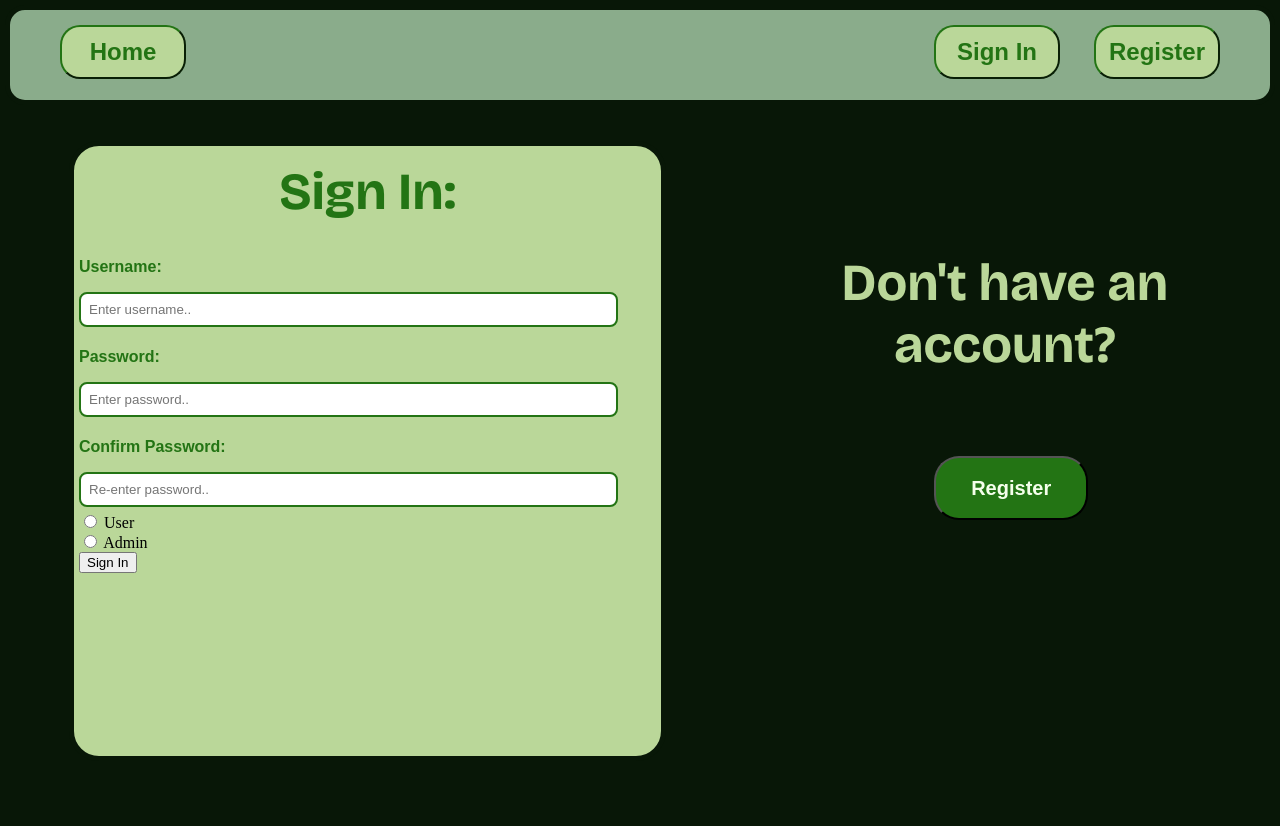
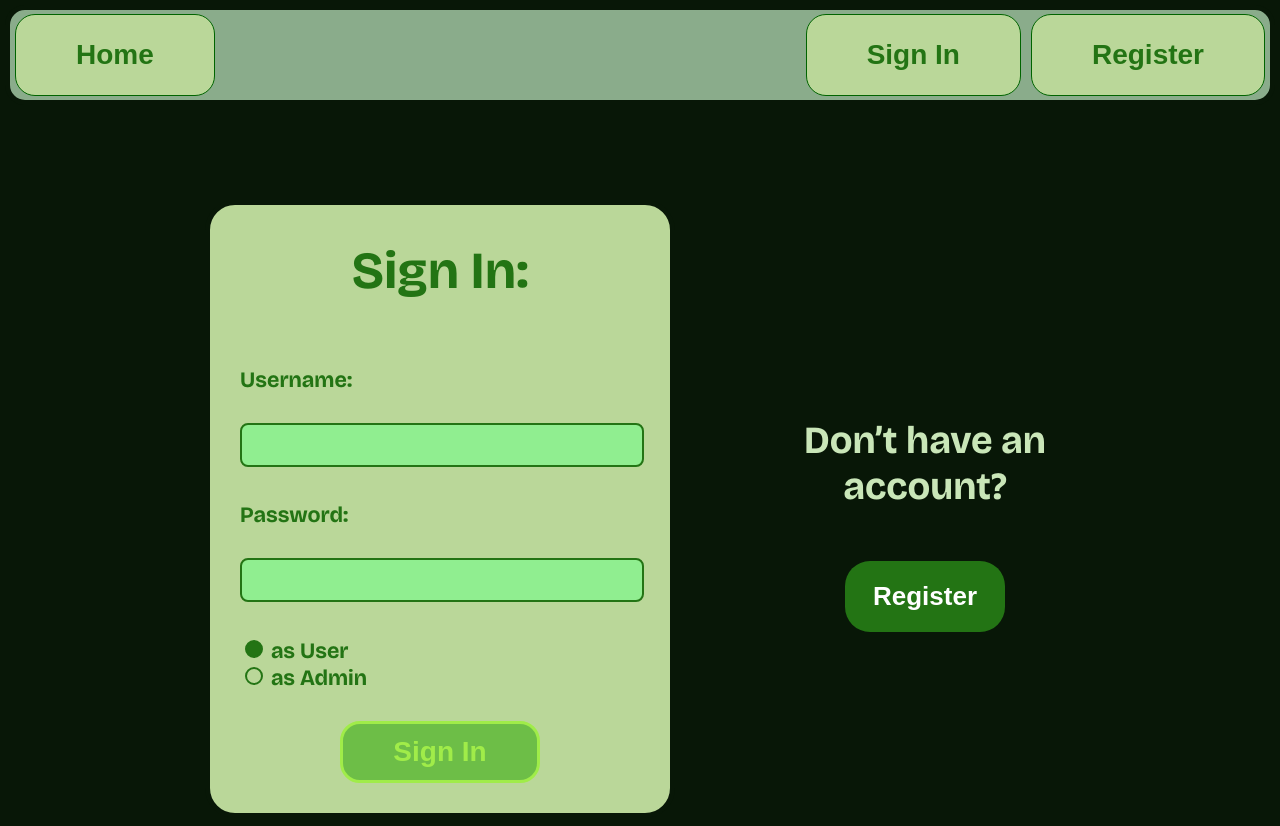
Before and after one commit to sukka-t/BugTracker-Lite, a plain HTML site: page Frontend/signInPage.html in a window 1280 px wide. Before the commit the page ends 800 px from the top, so only its background shows below. Drawn offline with Linux system fonts and the light colour scheme.

Commit message:
Add files via upload

```diff
--- /dev/null
+++ b/Frontend/register.css
@@ -0,0 +1,145 @@
+@font-face {
+    font-family: 'Bricolage Grotesque';
+    src: url('fonts/BricolageGrotesque-Bold.otf') format('opentype');
+    font-weight: normal;
+    font-style: normal;
+}
+
+.nav-button{
+    background-color:#BAD799;
+    color:#237414;
+    border-radius:20px;
+    position:absolute;
+    height:60%;
+    width:10%;
+    border-width:2px;
+    border-color:#237414;
+    font-family: 'Darker Grotesque', sans-serif;
+    font-weight: bold;
+    font-size:24px;
+}
+
+.navigation-bar {
+    position: fixed;
+    top: 0;
+    left: 0;
+    right: 0;
+    height: 10%;
+    background-color: #8aac8b;
+    border: 5px solid #4d7a3b;
+    border-radius: 20px;
+    margin: 5px;
+    padding: 5px;
+
+    display: flex;
+    justify-content: space-between;
+    align-items: center;
+}
+
+.left-buttons,
+.right-buttons {
+    display: flex;
+    gap: 10px;
+}
+
+button {
+    background-color: #BAD799;
+    color: #237414;
+    font-weight: bold;
+    padding: 24px 60px;
+    border: 1px solid #237414;
+    border-radius: 20px;
+    cursor: pointer;
+    font-size: 28px;
+}
+
+button:hover {
+    background-color: #000000;
+}
+
+body {
+    background-color: #4d7a3b;
+    font-family:'Bricolage Grotesque';
+    margin: 0;
+    min-height: 100vh;
+
+    display: flex;
+    justify-content: center;
+    align-items: center;
+    padding: 20px;
+    box-sizing: border-box;
+}
+
+.register-box {
+    position: relative;
+    width: min(90%, 577px);
+    background-color: #bad799;
+    text-align: left;
+    border: 5px solid #4d7a3b;
+    border-radius: 30px;
+    padding: clamp(10px, 2vw, 20px);
+    box-sizing: border-box;
+
+    /* Center in page dynamically */
+    margin: 5vh auto; /* vertical and horizontal centering */
+    display: flex;
+    flex-direction: column;
+    align-items: center;
+}
+
+.register-box h1 {
+    font-family: 'Bricolage Grotesque';
+    font-size: clamp(28px, 5vw, 52px);
+    color: #237414;
+    text-align: center;
+    margin-bottom: clamp(10px, 2vw, 20px);
+}
+
+/* Labels */
+.register-box p {
+    font-family: 'Darker Grotesque', sans-serif;
+    font-weight: bold;
+    font-size: clamp(14px, 2vw, 16px);
+    color: #237414;
+    margin: 0.5em 0 0.2em;
+    align-self: flex-start;
+}
+
+/* Inputs */
+.register-box input[type="text"],
+.register-box input[type="password"],
+.register-box input[type="email"] {
+    width: 100%;
+    padding: clamp(6px, 1.2vw, 10px);
+    border: 2px solid #237414;
+    border-radius: 8px;
+    margin-bottom: clamp(5px, 1vw, 10px);
+    font-family: 'Darker Grotesque', sans-serif;
+    font-size: clamp(14px, 2vw, 16px);
+    box-sizing: border-box;
+}
+
+/* Radio buttons */
+.register-box input[type="radio"] {
+    transform: scale(1.5); /* increase size */
+    accent-color: #237414; /* change color */
+    margin-right: 8px;
+}
+
+/* Submit button */
+.register-box button {
+    background-color: #56a64a;
+    color: black;
+    font-weight: bold;
+    border: 3px solid #237414;
+    border-radius: 20px;
+    padding: clamp(8px, 1.5vw, 12px) clamp(16px, 3vw, 24px);
+    font-size: clamp(14px, 2vw, 18px);
+    cursor: pointer;
+    margin-top: clamp(10px, 2vw, 20px);
+    align-self: flex-end;
+}
+
+.register-box button:hover {
+    background-color: #4d9140;
+}
--- a/Frontend/signIn.css
+++ b/Frontend/signIn.css
@@ -9,76 +9,155 @@ body{
     background-color:#081707;
 }
 
+.navigation-bar {
+    position: fixed;
+    top: 0;
+    left: 0;
+    right: 0;
+    height: 10%;
+    background-color: #8aac8b;
+    border: 5px solid #081707;
+    border-radius: 20px;
+    margin: 5px;
+    padding: 5px;
+
+    display: flex;
+    justify-content: space-between;
+    align-items: center;
+}
+
+.left-buttons,
+.right-buttons {
+    display: flex;
+    gap: 10px;
+}
+
+button {
+    background-color: #BAD799;
+    color: #237414;
+    font-weight: bold;
+    padding: 24px 60px;
+    border: 1px solid darkgreen;
+    border-radius: 20px;
+    cursor: pointer;
+    font-size: 28px;
+}
+
+button:hover {
+    background-color: #000000;
+}
+
+
+.sign-in-container {
+    display: flex;
+    justify-content: center;
+    align-items: normal;
+    gap: 100px;
+    margin-top: 200px;
+    flex-wrap: wrap;
+}
+
+
 .sign-in-box {
-    position: fixed;
-    top:17%;
-    left:5%;
-    width:577px;
-    height:75%;
-    background-color:#bad799;
-    text-align: left;
-    border:5px solid #081707;
-    border-radius:30px;
-    margin:5px;
-    padding:5px;
+    background-color: #bad799;
+    border: 5px solid #081707;
+    border-radius: 30px;
+    padding: 30px;
+    display: flex;
+    flex-direction: column;
+    gap: 30px;
+    width: 400px;
 }
-.sign-in-box h1 {
+
+.sign-in-box h1{
     font-family: 'Bricolage Grotesque';
     font-size: 52px;
     color: #237414;
-    margin-top:10px;
+    margin-top:5px;
     text-align: center;
     margin-left: 0;
+    font-weight:normal;
 }
-.enter-username p {
-    font-family: 'Darker Grotesque', sans-serif;
-    font-weight: bold;
-    font-size: 16px;
+
+.sign-in-box label{
+    font-family: 'Bricolage Grotesque';
+    font-size: 22px;
     color: #237414;
+    text-align: left;
+    margin-left: 0;
+    font-weight:normal;
 }
-.enter-pass p {
-    font-family: 'Darker Grotesque', sans-serif;
-    font-weight: bold;
-    font-size: 16px;
-    color: #237414;
-}
-.re-enter-pass p {
-    font-family: 'Darker Grotesque', sans-serif;
-    font-weight: bold;
-    font-size: 16px;
-    color: #237414;
-}
-.sign-in-box input[type="text"],
-.sign-in-box input[type="password"] {
-    width: 90%;
-    padding: 8px;
+
+input[type="text"] , input[type="password"]{
+    width: 95%;
+    height: 20px;
+    font-size: 18px;
+    padding: 10px;
+    background-color: lightgreen;
     border: 2px solid #237414;
     border-radius: 8px;
     margin-bottom: 5px;
     font-family: 'Darker Grotesque', sans-serif;
 }
 
-.direct-to-register p {
-    position: fixed;
+input[type="radio"] {
+    appearance: none;
+    -webkit-appearance: none;
+    -moz-appearance: none;
+    width: 18px;
+    height: 18px;
+    border: 2px solid #237414;
+    border-radius: 50%;
+    outline: none;
+    cursor: pointer;
+    position: relative;
+}
+
+input[type="radio"]:checked {
+    background-color: #237414;
+}
+
+.sign-in-box button{
+    background-color: #6dbe47;
+    color: #a0ec49;
+    font-weight: bold;
+    padding: 12px 20px;
+    border: 3px solid #a0ec49;
+    border-radius: 20px;
+    cursor: pointer;
+    font-size: 28px;
+    width:50%;
+    align-self: center;
+
+}
+
+.register-box {
+    display: flex;
+    flex-direction: column;
+    align-items: center;
+    justify-content: center;
+    gap: 20px;
+    max-width: 300px;
+}
+
+.register-box h2 {
+    color: #c9e6b8;
+    font-size:3vw;
     font-family: 'Bricolage Grotesque';
-    font-size: 52px;
-    color: #bad799;
-    left: 57%;
-    top: 25%;
-    text-align: center;
+    text-align:center;
 }
-.register-button {
-    background-color:#237414;
-    color:#f5ffeb;
-    border-radius:25px;
-    position:absolute;
-    left:73%;
-    top: 57%;
-    height:8%;
-    width:12%;
-    border-width:2px;
-    border-color:solid #081707;
-    font-family: 'Darker Grotesque', sans-serif;
+
+.register-box button {
+    background-color: #237414;
+    color: white;
     font-weight: bold;
-    font-size:20px;
+    padding: 20px 28px;
+    font-size: 26px;
+    border: none;
+    border-radius: 25px;
+    cursor: pointer;
 }
+
+.register-box button:hover {
+    background-color: #1b5d10;
+}
--- a/Frontend/signInPage.html
+++ b/Frontend/signInPage.html
@@ -9,37 +9,39 @@
         <link rel="stylesheet" href="styles.css" />
     </head>
     <body>
-        <div class="navigation-bar" >
-            <button class="nav-button button1">Home</button>
-            <button class="nav-button button2">Sign In</button>
-            <button class="nav-button button3">Register</button>
+        <div class="navigation-bar">
+    <div class="left-buttons">
+        <button>Home</button>
     </div>
+    <div class="right-buttons">
+        <button>Sign In</button>
+        <button>Register</button>
+    </div>
+</div>
+     <div class="sign-in-container">
     <div class="sign-in-box">
         <h1>Sign In:</h1>
-            <div class="enter-username">
-                <p>Username:</p>
-                <input type="text" placeholder="Enter username.." />
+
+        <label>Username:</label>
+        <input type="text">
+
+        <label>Password:</label>
+        <input type="password">
+
+        <div class="radio-group">
+            <label><input type="radio" name="role" checked> as User</label> <br>
+            <label><input type="radio" name="role"> as Admin</label>
         </div>
-            <div class="enter-pass">
-                <p>Password:</p>
-                <input type="password" placeholder="Enter password.." />
+
+        <button>Sign In</button>
     </div>
-            <div class="re-enter-pass">
-                <p>Confirm Password:</p>
-                <input type="password" placeholder="Re-enter password.." />
+
+    <!-- Right column -->
+    <div class="register-box">
+        <h2>Don’t have an account?</h2>
+        <button>Register</button>
     </div>
-            <input type="radio" id="user" name="user-type" value="User">
-            <label for="user">User</label><br>
-            <input type="radio" id="admin" name="user-type" value="Admin">
-            <label for="admin">Admin</label><br>
-            <button class="submit-sign-in">Sign In</button>
 </div>
-        <div class="direct-to-register">
-            <p>
-                Don't have an
-                account?
-            </p>
-            <button class="register-button">Register</button>
-        </div>
+
     </body>
 </html>
--- a/Frontend/styles.css
+++ b/Frontend/styles.css
@@ -23,33 +23,42 @@ body{
     font-size:24px;
 }
 
-.button1 {
-    top: 15px;
-    left: 50px;
+.navigation-bar {
+    position: fixed;
+    top: 0;
+    left: 0;
+    right: 0;
+    height: 10%;
+    background-color: #8aac8b;
+    border: 5px solid #081707;
+    border-radius: 20px;
+    margin: 5px;
+    padding: 5px;
+
+    display: flex;
+    justify-content: space-between;
+    align-items: center;
 }
 
-.button2{
-    top: 15px;
-    right: 210px;
+.left-buttons,
+.right-buttons {
+    display: flex;
+    gap: 10px;
 }
 
-.button3{
-    top: 15px;
-    right: 50px;
+button {
+    background-color: #BAD799;
+    color: #237414;
+    font-weight: bold;
+    padding: 24px 60px;
+    border: 1px solid darkgreen;
+    border-radius: 20px;
+    cursor: pointer;
+    font-size: 28px;
 }
 
-.navigation-bar{
-    position: fixed;
-    top:0;
-    left:0;
-    right:0;
-    height:10%;
-    background-color:#8aac8b;
-    text-align: left;
-    border:5px solid #081707;
-    border-radius:20px;
-    margin:5px;
-    padding:5px;
+button:hover {
+    background-color: #000000;
 }
 
 .Home{
```
Also changed, not shown: Frontend/index.html (+8 -4 lines), Frontend/registerPage.html (added, +39 -0 lines). Lines whose indentation alone changed are shown as unchanged.
